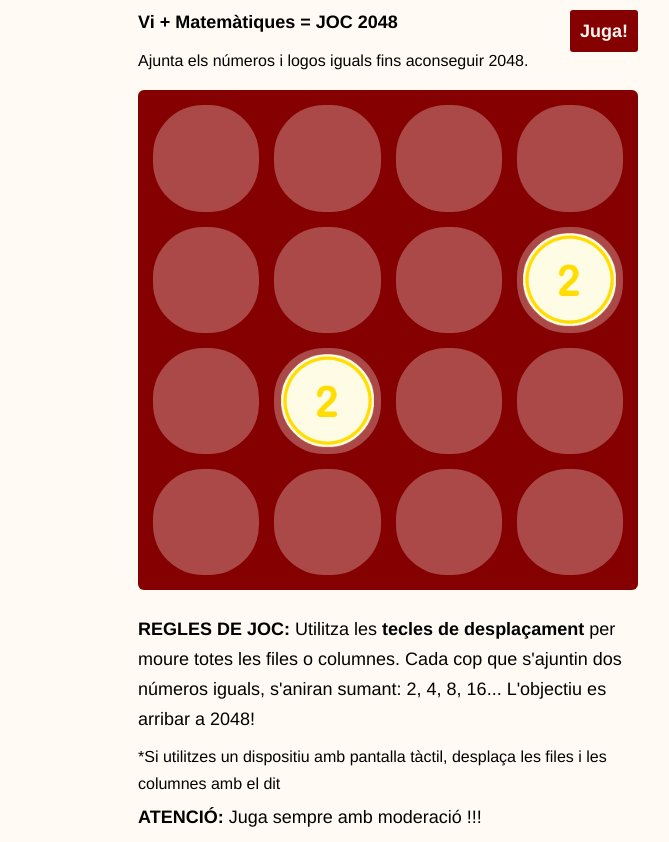
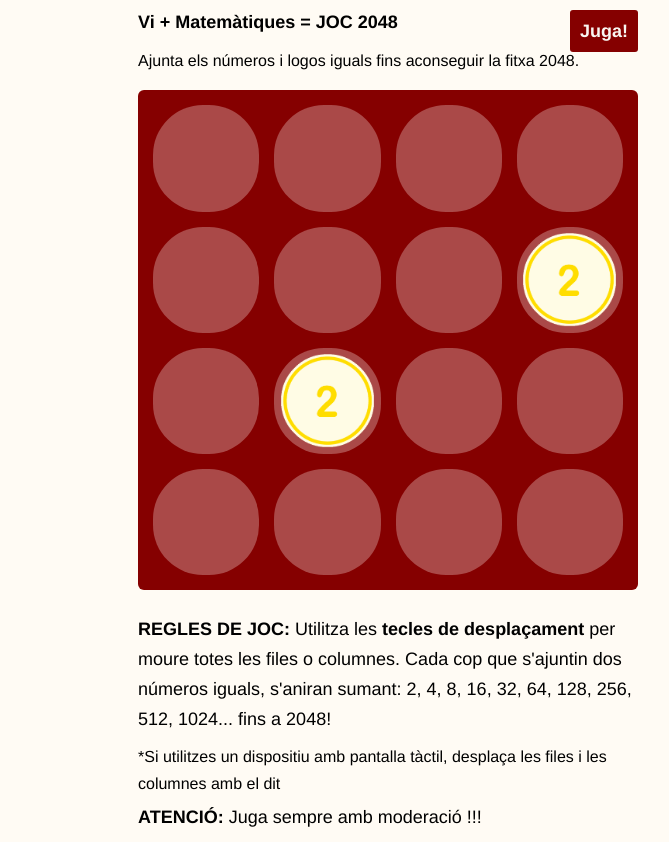
Before and after one commit to mblan/joc2048, a plain HTML site: page index.html in a window 1280 px wide. Shown: the part 110-952 px from the top of the page, without its empty margins (252-921 px from the left). Drawn offline with Linux system fonts and the light colour scheme.

Commit message:
Update index.html

```diff
--- a/index.html
+++ b/index.html
@@ -49,7 +49,7 @@
       <strong>Vi + Matemàtiques = JOC 2048</strong>
       <a class="restart-button">Juga!</a>
       </div>
-      <div class="lletrapetita">Ajunta els números i logos iguals fins aconseguir 2048.
+      <div class="lletrapetita">Ajunta els números i logos iguals fins aconseguir la fitxa 2048.
       </div>
 
     <div class="game-container">
@@ -97,7 +97,7 @@
 
 
     <p class="game-explanation">
-      <strong class="important">Regles de Joc:</strong> Utilitza les <strong>tecles de desplaçament</strong> per moure totes les files o columnes. Cada cop que s'ajuntin dos números iguals, s'aniran sumant: 2, 4, 8, 16... L'objectiu es arribar a 2048!
+      <strong class="important">Regles de Joc:</strong> Utilitza les <strong>tecles de desplaçament</strong> per moure totes les files o columnes. Cada cop que s'ajuntin dos números iguals, s'aniran sumant: 2, 4, 8, 16, 32, 64, 128, 256, 512, 1024... fins a 2048!
       <p class ="lletrapetita">*Si utilitzes un dispositiu amb pantalla tàctil, desplaça les files i les columnes amb el dit</p>
       <strong class="important">ATENCIÓ:</strong> Juga sempre amb moderació !!!
     <hr>
```
